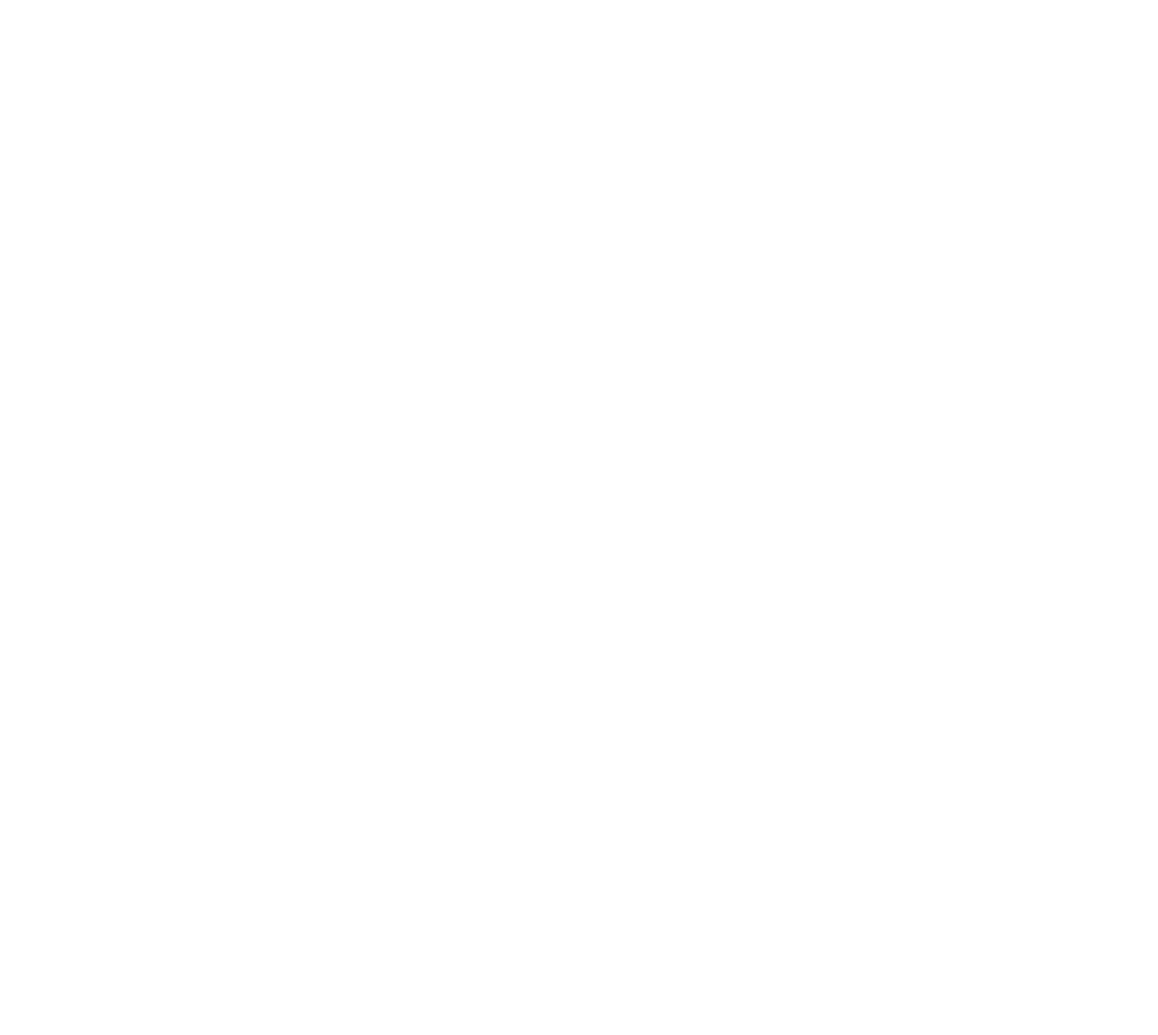
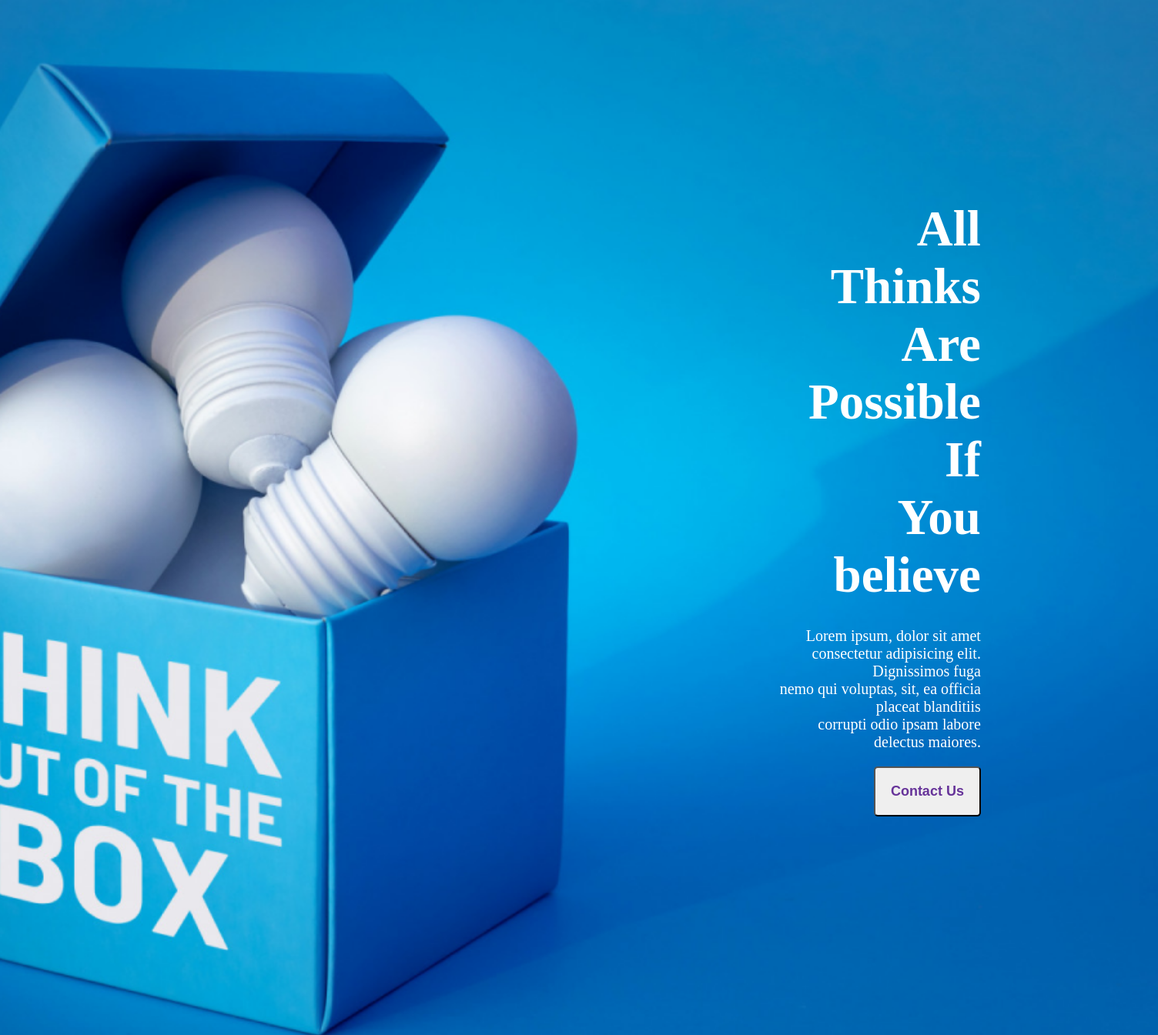
Before and after one commit to developer-aminul/new-year-website, a plain HTML site: page index.html in a window 1280 px wide. Shown: the top 1345 px of the page at 77% size, 1504 px wide, since content can reach past the window. Before the commit the page ends 800 px from the top, so only its background shows below. Drawn offline with Linux system fonts and the light colour scheme.

Commit message:
added header section

```diff
--- a/index.html
+++ b/index.html
@@ -11,7 +11,21 @@
 
 <body>
     <header>
-
+        <!--header section -->
+        <section class="header-container">
+            <div class="header-section">
+                <div class="header-text">
+                    <h1 class="header-title">All Thinks Are Possible If <br> You believe</h1>
+                    <p class="header-des">Lorem ipsum, dolor sit amet consectetur adipisicing elit. Dignissimos fuga
+                        <br>
+                        nemo qui voluptas,
+                        sit, ea officia placeat blanditiis <br> corrupti
+                        odio ipsam labore delectus maiores.
+                    </p>
+                    <button class="header-btn">Contact Us</button>
+                </div>
+            </div>
+        </section>
     </header>
     <main>
 
--- a/style.css
+++ b/style.css
@@ -0,0 +1,53 @@
+* {
+    margin: 0;
+    padding: 0;
+}
+
+/* header section styles */
+
+.header-container {
+
+    text-align: right;
+    position: absolute;
+    background-image: url(styels/images/banner/banner3.png);
+    background-repeat: no-repeat;
+    background-position: center;
+    background-size: cover;
+}
+
+.header-setion {}
+
+.header-text {
+    margin-right: 230px;
+
+}
+
+.header-title {
+    margin-top: 260px;
+    margin-left: 1000px;
+    padding-left: 50px;
+    font-weight: 700;
+    font-size: 65px;
+    color: #FFFFFF;
+
+}
+
+.header-des {
+    margin-left: 950px;
+    padding-left: 50px;
+    padding-top: 30px;
+    font-weight: 400;
+    font-size: 20px;
+    color: #FFFFFF;
+
+}
+
+.header-btn {
+    margin-top: 20px;
+    margin-bottom: 290px;
+    padding: 20px;
+    border-radius: 5px;
+    font-size: 18px;
+    font-weight: bold;
+    color: rebeccapurple;
+}
```
